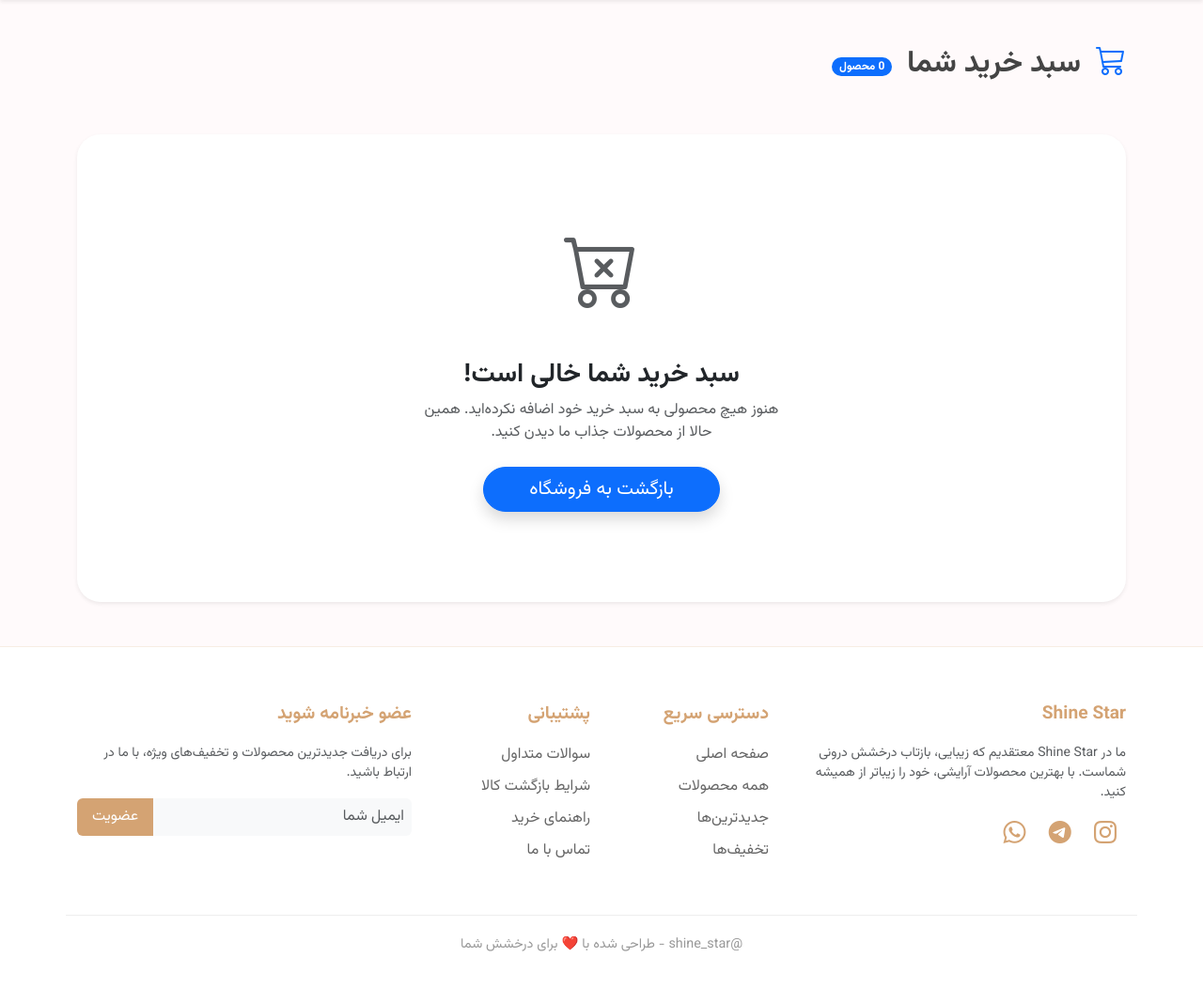
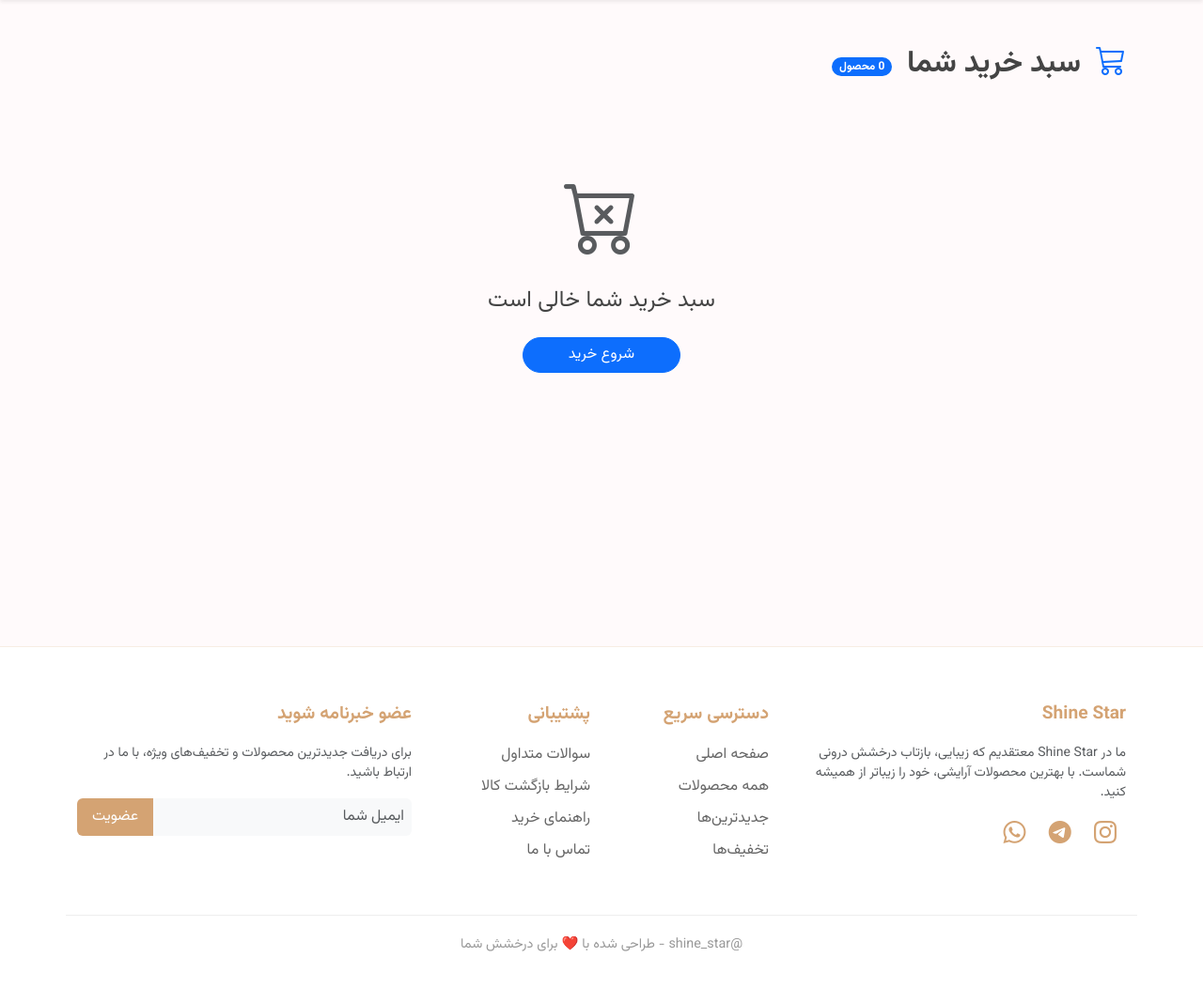
Before and after one commit to shahab-py/shine_star_project, a Django app: page /cart/ in a window 1280 px wide. Shown: the part 81-1133 px from the top of the page at 94% size. Run offline with Django 5.2, Linux system fonts and the light colour scheme.

Commit message:
update cart and debug

```diff
--- a/shop/models.py
+++ b/shop/models.py
@@ -27,8 +27,13 @@ class Product(models.Model):
         verbose_name = "محصول"
         verbose_name_plural = "محصولات"
 
+    @property
+    def is_in_stock(self):
+        return self.stock > 0
+
     def __str__(self):
         return self.name
+
 
 
 class Order(models.Model):
--- a/shop/templates/shop/cart_detail.html
+++ b/shop/templates/shop/cart_detail.html
@@ -71,119 +71,88 @@
 
     {% if cart %}
     <div class="row g-4">
-            {# لیست محصولات #}
+        <!-- ستون سمت راست: لیست محصولات -->
         <div class="col-lg-8">
+            <div class="card border-0 shadow-sm p-3">
+                <h5 class="mb-4 fw-bold">سبد خرید شما</h5>
                 {% for item in cart %}
-                    <div class="card cart-card shadow-sm mb-4">
-                        <div class="card-body p-4">
-                            <div class="row align-items-center">
-                                {# تصویر محصول #}
-                                <div class="col-md-3 text-center">
-                                    <img src="{{ item.product.image.url }}" alt="{{ item.product.name }}" class="product-img shadow-sm">
-                                </div>
-
-                                {# مشخصات محصول #}
-                                <div class="col-md-6">
-                                    <h5 class="fw-bold mb-1 text-dark">{{ item.product.name }}</h5>
-                                    <p class="text-muted small mb-3">کد محصول: #{{ item.product.id }}</p>
-
-                                    {# شمارنده مدرن #}
-                                    <div class="d-flex align-items-center gap-3">
-                                        <span class="small text-muted">تعداد:</span>
-                                        <div class="quantity-selector">
-                                            <form method="POST" action="{% url 'cart_update' %}" class="d-inline">
-                                                {% csrf_token %}
-                                                <input type="hidden" name="product_id" value="{{ item.product.id }}">
-                                                <input type="hidden" name="action" value="decrease">
-                                                <button type="submit" class="qty-btn btn btn-light text-dark" {% if item.quantity <= 1 %}disabled{% endif %}>
-                                                    <i class="bi bi-dash-lg"></i>
-                                                </button>
-                                            </form>
-
-                                            <span class="qty-value text-dark">{{ item.quantity }}</span>
-
-                                            <form method="POST" action="{% url 'cart_update' %}" class="d-inline">
-                                                {% csrf_token %}
-                                                <input type="hidden" name="product_id" value="{{ item.product.id }}">
-                                                <input type="hidden" name="action" value="increase">
-                                                <button type="submit" class="qty-btn btn btn-light text-dark">
-                                                    <i class="bi bi-plus-lg"></i>
-                                                </button>
-                                            </form>
-                                        </div>
+                    <div class="cart-item border-bottom py-3">
+                        <div class="row align-items-center g-3">
+                            <!-- تصویر و نام -->
+                            <div class="col-12 col-md-4 d-flex align-items-center">
+                                <img src="{{ item.product.image.url }}" alt="{{ item.product.name }}"
+                                    class="rounded shadow-sm me-3" style="width: 60px; height: 60px; object-fit: cover;">
+                                <div>
+                                    <h6 class="mb-1 fw-bold">{{ item.product.name }}</h6>
+                                    <span class="badge {% if item.product.stock > 0 %}bg-light text-success border{% else %}bg-light text-danger border{% endif %} rounded-pill">
+                                        موجودی: {{ item.product.stock }}
+                                    </span>
                                 </div>
                             </div>
 
-                                {# قیمت و حذف #}
-                                <div class="col-md-3 text-end">
-                                    <div class="mb-2">
-                                        <small class="text-muted d-block">قیمت واحد:</small>
-                                        <span class="fw-semibold text-dark">{{ item.price|floatformat:0|intcomma }} <small>تومان</small></span>
+                            <!-- کنترل تعداد -->
+                            <div class="col-12 col-md-4">
+                                <form action="{% url 'cart_update' item.product.id %}" method="POST" class="d-flex align-items-center">
+                                    {% csrf_token %}
+                                    <div class="input-group input-group-sm shadow-sm">
+                                        <input type="number" name="quantity" value="{{ item.quantity }}"
+                                            min="1" max="{{ item.product.stock }}"
+                                            class="form-control text-center {% if item.quantity > item.product.stock %}border-danger{% endif %}">
+                                        <button class="btn btn-primary" type="submit">
+                                            <i class="bi bi-check-lg"></i>
+                                        </button>
                                     </div>
-                                    <div class="mb-3">
-                                        <small class="text-muted d-block">جمع کل محصول:</small>
-                                        <span class="h5 fw-bold text-primary">{{ item.total_price|floatformat:0|intcomma }} <small class="fs-6">تومان</small></span>
+                                </form>
+                                {% if item.quantity > item.product.stock %}
+                                    <small class="text-danger d-block mt-1">تعداد محدود!</small>
+                                {% endif %}
                             </div>
-                                    <a href="{% url 'cart_remove' item.product.id %}" class="btn btn-outline-danger btn-sm border-0">
-                                        <i class="bi bi-trash3 me-1"></i> حذف محصول
+
+                            <!-- قیمت و حذف -->
+                            <div class="col-12 col-md-4 text-md-end">
+                                <div class="fw-bold text-primary fs-5">
+                                    {{ item.price|floatformat:0|intcomma }} <small class="fs-6 text-muted">تومان</small>
+                                </div>
+                                <a href="{% url 'cart_remove' item.product.id %}" class="text-danger text-decoration-none small">
+                                    <i class="bi bi-trash3"></i> حذف
                                 </a>
-                                </div>
                             </div>
                         </div>
                     </div>
                 {% endfor %}
             </div>
-
-            {# خلاصه سفارش #}
-            <div class="col-lg-4">
-                <div class="card summary-card shadow-lg border-0">
-                    <div class="summary-header text-center">
-                        <h4 class="mb-0 fw-bold">خلاصه سفارش</h4>
-                    </div>
-                    <div class="card-body p-4">
-                        <div class="d-flex justify-content-between mb-3">
-                            <span class="text-muted">جمع محصولات:</span>
-                            <span class="fw-bold text-dark">{{ cart.get_total_price|floatformat:0|intcomma }} <small>تومان</small></span>
-                        </div>
-                        <div class="d-flex justify-content-between mb-4 border-top pt-3">
-                            <span class="h5 fw-bold">مبلغ قابل پرداخت:</span>
-                            <span class="h5 fw-bold text-primary">{{ cart.get_total_price|floatformat:0|intcomma }} <small class="fs-6">تومان</small></span>
         </div>
 
-                        <div class="d-grid gap-3">
-                            <a href="{% url 'order_create' %}" class="btn btn-primary btn-lg shadow-sm py-3 fw-bold">
-                                <i class="bi bi-shield-check me-2"></i> تسویه حساب نهایی
+        <!-- ستون سمت چپ: خلاصه سفارش (Order Summary) -->
+        <div class="col-lg-4">
+            <div class="card border-0 shadow-sm p-4">
+                <h5 class="fw-bold mb-4">خلاصه سفارش</h5>
+                <div class="d-flex justify-content-between mb-2">
+                    <span class="text-muted">جمع محصولات:</span>
+                    <span class="fw-bold">{{ cart.get_total_items }} عدد</span>
+                </div>
+                <div class="d-flex justify-content-between mb-3">
+                    <span class="text-muted">جمع کل:</span>
+                    <span class="fw-bold text-primary fs-4">{{ cart.get_total_price|floatformat:0|intcomma }} <small>تومان</small></span>
+                </div>
+                <hr>
+                <a href="{% url 'checkout' %}" class="btn btn-primary w-100 py-2 fw-bold rounded-pill">
+                    ادامه فرآیند خرید
                 </a>
-                            <a href="{% url 'product_list' %}" class="btn btn-light text-secondary py-2">
-                                <i class="bi bi-arrow-right me-2"></i> ادامه خرید
-                            </a>
-                        </div>
-
-                        <div class="mt-4 text-center">
-                            <img src="https://cdn-icons-png.flaticon.com/512/4723/4723333.png" alt="payment" style="height: 40px; opacity: 0.6;">
-                        </div>
-                    </div>
-                </div>
-            </div>
-        </div>
-    {% else %}
-        {# حالت سبد خرید خالی #}
-        <div class="card shadow-sm border-0 py-5 mt-5" style="border-radius: 25px;">
-            <div class="card-body text-center py-5">
-                <div class="mb-4">
-                    <i class="bi bi-cart-x text-muted" style="font-size: 5rem;"></i>
-                </div>
-                <h3 class="fw-bold text-dark">سبد خرید شما خالی است!</h3>
-                <p class="text-muted mx-auto" style="max-width: 400px;">
-                    هنوز هیچ محصولی به سبد خرید خود اضافه نکرده‌اید. همین حالا از محصولات جذاب ما دیدن کنید.
-                </p>
-                <div class="mt-4">
-                    <a href="{% url 'product_list' %}" class="btn btn-primary btn-lg px-5 rounded-pill shadow">
+                <a href="{% url 'product_list' %}" class="btn btn-outline-secondary w-100 mt-2 py-2 rounded-pill">
                     بازگشت به فروشگاه
                 </a>
             </div>
         </div>
     </div>
+    {% else %}
+        <!-- حالت سبد خالی -->
+        <div class="col-12 text-center py-5">
+            <i class="bi bi-cart-x display-1 text-muted"></i>
+            <h4 class="mt-3">سبد خرید شما خالی است</h4>
+            <a href="{% url 'product_list' %}" class="btn btn-primary mt-3 px-5 rounded-pill">شروع خرید</a>
+        </div>
     {% endif %}
+
 </div>
 {% endblock %}
--- a/shop/urls.py
+++ b/shop/urls.py
@@ -7,10 +7,11 @@ urlpatterns = [
     path('products/', views_product.product_list, name='product_list'),
     path('product/<int:pk>/', views_product.product_detail, name='product_detail'),
     path('cart/add/<int:product_id>/', views_cart.cart_add, name='cart_add'),
-    path('cart/update/', views_cart.cart_update, name='cart_update'),
+    path('cart/update/<int:product_id>/', views_cart.cart_update, name='cart_update'),
     path('cart/remove/<int:product_id>/', views_cart.cart_remove, name='cart_remove'),
     path('cart/', views_cart.cart_detail, name='cart_detail'),
     path('order/create/', views_order.OrderCreateView.as_view(), name='order_create'),
     path('order/success/', views_order.order_success, name='order_success'),
+    path('checkout/', views_cart.checkout_view, name='checkout'),
 
 ]
--- a/shop/views.py
+++ b/shop/views.py
@@ -72,7 +72,8 @@ def order_create(request):
 
             request.session.create()
 
-
+            if 'cart' in request.session:
+                del request.session['cart']
             if request.session.session_key:
                 with connection.cursor() as cursor:
                     cursor.execute(
```
Also changed, not shown: shine_star_project/settings.py (+9 -3 lines), shop/cart.py (+27 -9 lines), shop/forms.py (+14 -10 lines), shop/templates/shop/product_list.html (+17 -3 lines), shop/views_cart.py (+27 -16 lines), shop/views_order.py (+36 -40 lines). Lines whose indentation alone changed are shown as unchanged.
